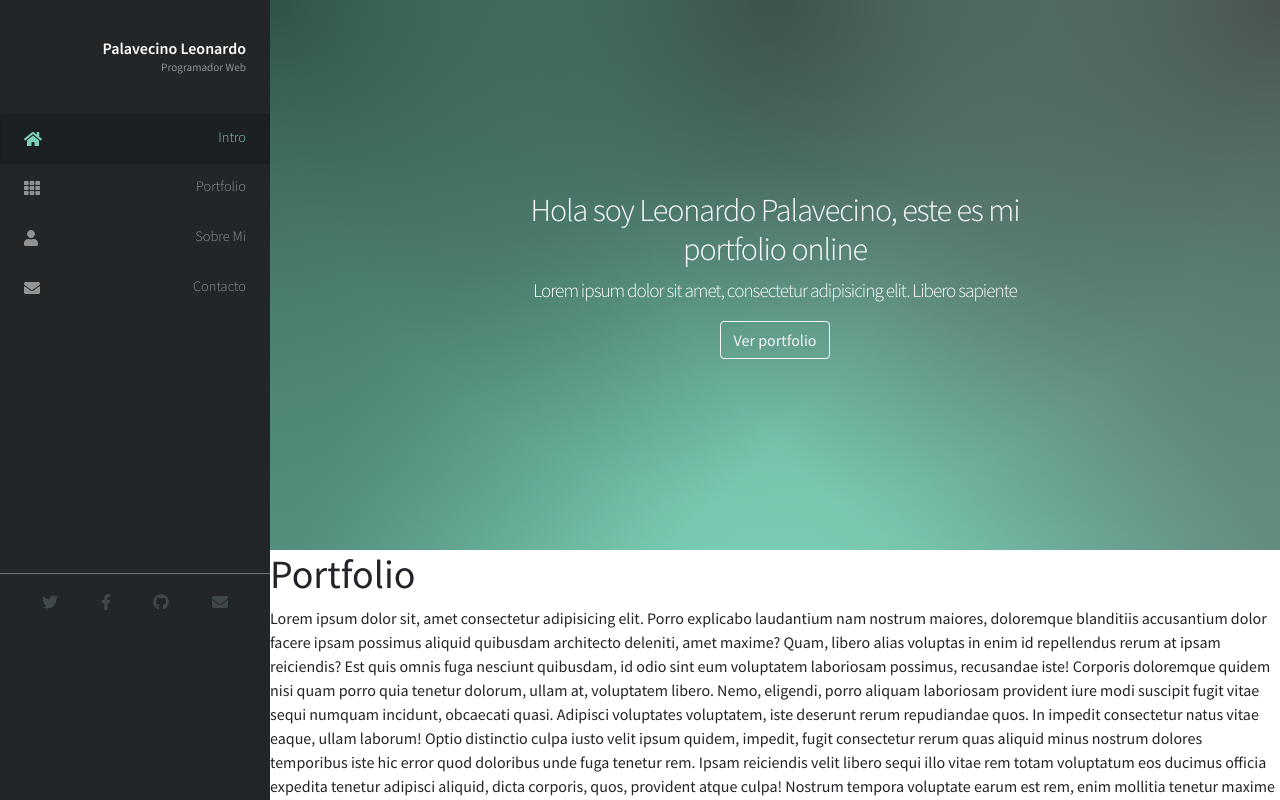
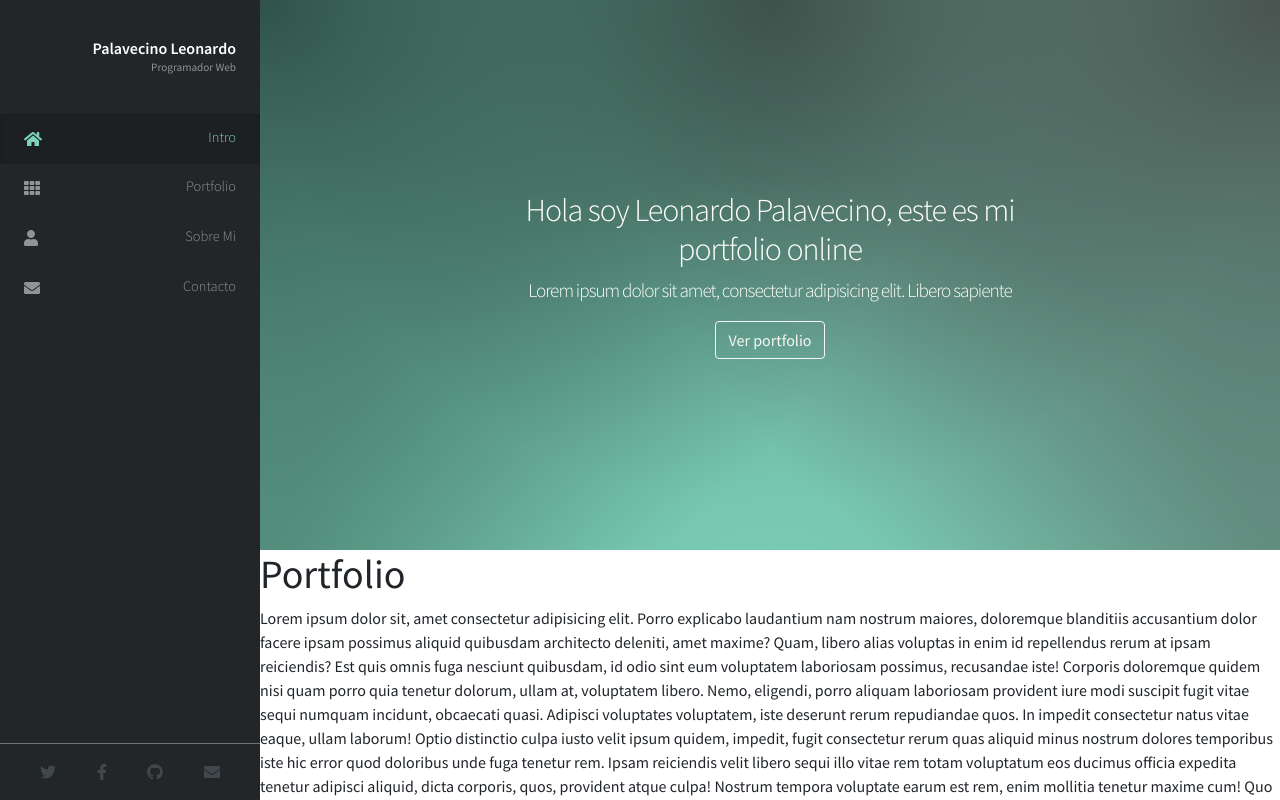
Before and after one commit to leo43161/curriculum, a React (Create React App) app: page / in a window 1280 px wide. Shown: the top 800 px of the page. Built offline with nearby package versions, Linux system fonts and the light colour scheme.

Commit message:
Se arreglaron problemas con el responsive del navbar

```diff
--- a/src/App.css
+++ b/src/App.css
@@ -96,7 +96,7 @@ body {
 }
 
 .navbar {
-  height: 630px;
+  height: 100vh;
 }
 
 .redes-button {
@@ -114,45 +114,32 @@ body {
   cursor: pointer;
 }
 
-@media (max-width: 326px) {
-  .navbar {
-    height: 630px;
-  }
-
-}
-
-@media (min-width: 326.5px) and (max-width:390px) {
-  .navbar {
-    height: auto;
-  }
-}
-
-@media (min-width: 390.5px) and (max-width:450px) {
+@media (max-width: 450px) {
   .navbar {
     height: auto;
   }
 }
 
 @media (min-width: 455px) and (max-width:950px) {
-  .navbar {
-    height: 545px;
+  #header {
+    width: 230px;
   }
 }
 
 @media (min-width: 824px) and (max-width: 1199.98px) {
-  .navbar {
-    height: 545px;
+  #header {
+    width: 230px;
   }
 }
 
 @media (min-width: 1200px) and (max-width: 1450px) {
-  .navbar {
-    height: 630px;
+  #header {
+    width: 260px;
   }
 }
 
 @media (min-width: 2100px) and (max-width: 2600px) {
-  .navbar {
-    height: 850px;
+  #header {
+    width: 300px;
   }
 }
```
